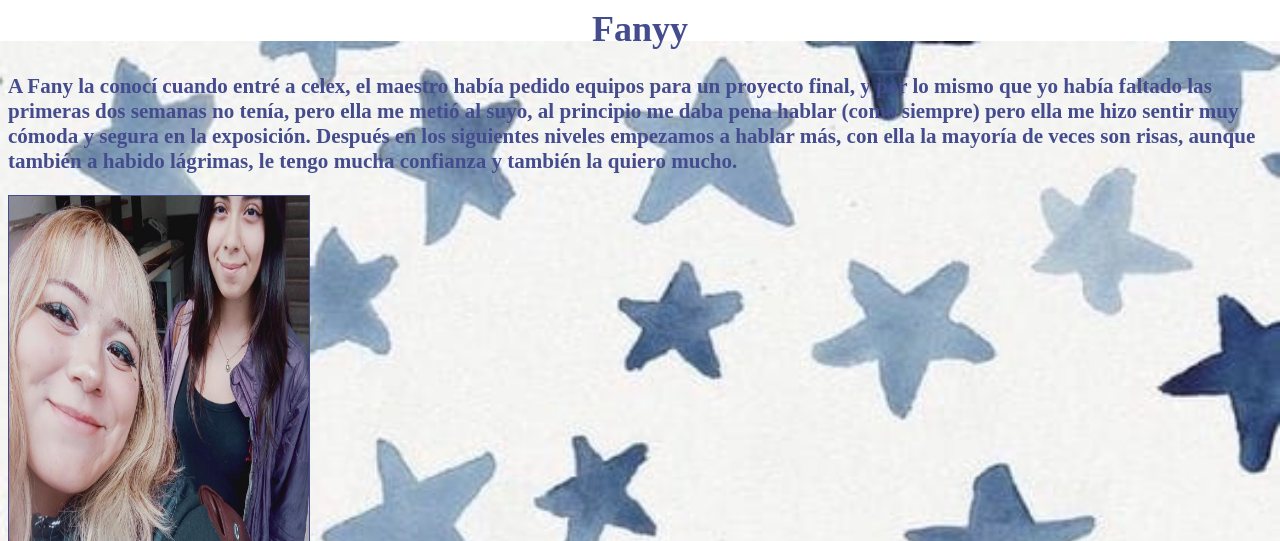
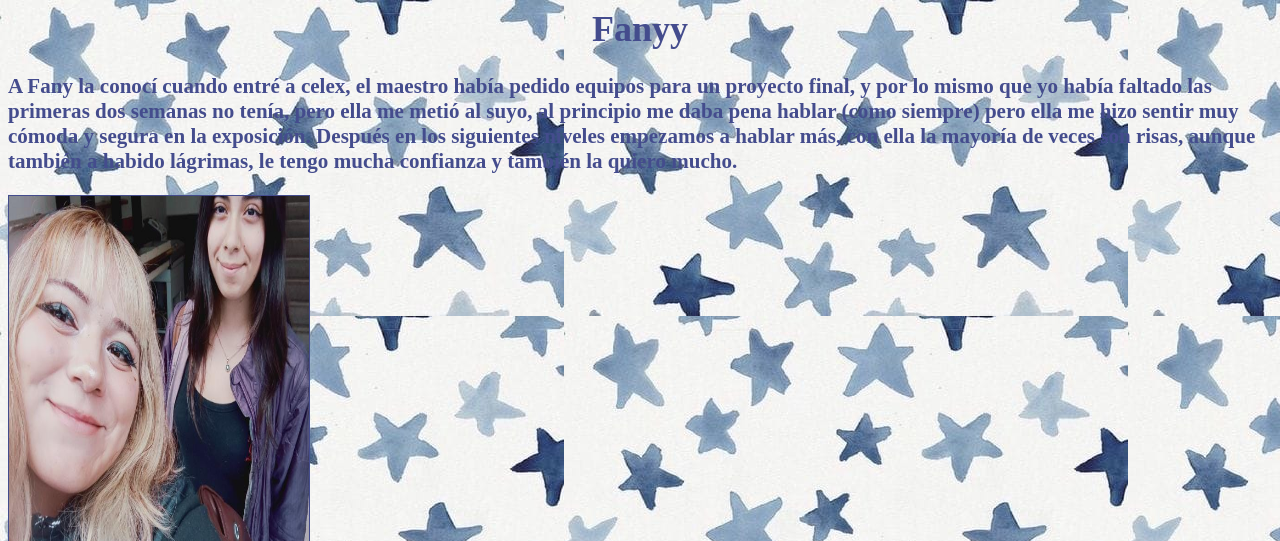
Before and after one commit to fatiiisf/fany, a plain HTML site: page index.html in a window 1280 px wide. Shown: the top 541 px of the page. Drawn offline with Linux system fonts and the light colour scheme.

Commit message:
Update index.html

```diff
--- a/index.html
+++ b/index.html
@@ -3,15 +3,7 @@
 <title>&Iacutendice</title>
 </head>
 
-<style type="text/css">
-	body{
-	background-image:url("fondof.jpeg");
-	background-repeat:no-repeat;
-	background-position:center;
-	background-attachment:fixed;
-	background-size:100%;
-	}
-</style>
+<body background="fondof.jpeg">
 <header><font color="444c8d" size=4 face="Malgun Gothic">
 <h1><center>Fanyy</center></h1><font>
 </header>
```
